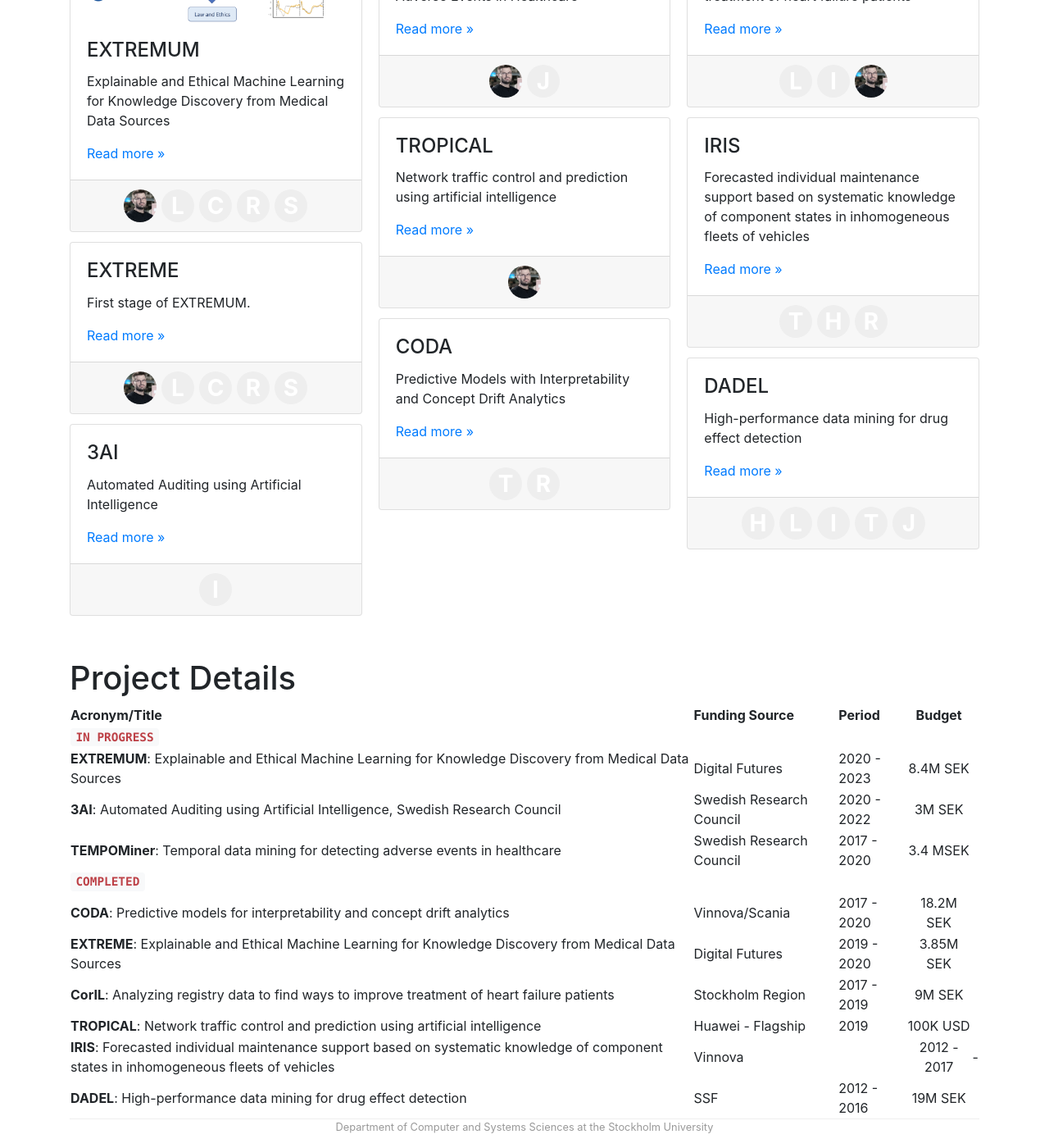
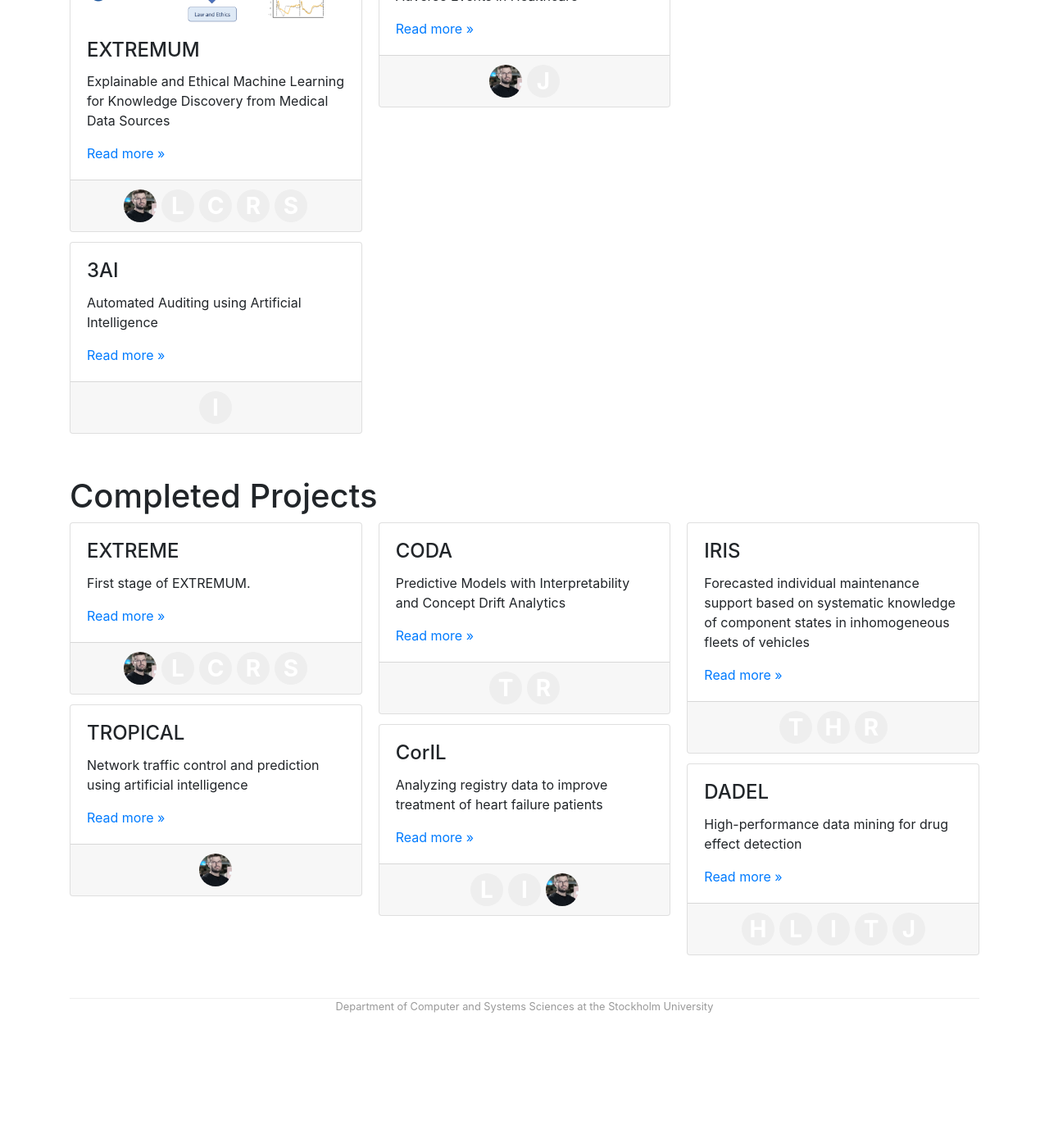
Before and after one commit to dsv-data-science/dsv-data-science.github.io, a Jekyll site: the page built from projects.md, in a window 1280 px wide and 1400 px high, scrolled down 301 px. Shown: the whole window at 82% size. Built offline with Jekyll 4.4.1, drawn with Linux system fonts in a browser that asks for light colours; after the commit the page ends 1554 px from its top, so only the background shows below that; some of the changed text lies outside the part shown.

Commit message:
Projects page updated-list commented out-separation of active and nonactive

```diff
--- a/projects.md
+++ b/projects.md
@@ -1,10 +1,23 @@
 ---
 layout: default
-title: Research Projects
+title: Ongoing Projects
 ---
-
+<br>
+<div class="card-columns">
+    {% comment %}
+    Sort the projects by date, putting those without dates last
+    {% endcomment %}
+    {% assign projects_by_date = site.projects | sort: 'last-updated', 'first' %}
+    {% assign projects_by_date = projects_by_date | reverse %}
+    {% for p in projects_by_date %}
+        {% if p.status != "inactive" %}
+            {% include project-card.html project=p %}
+        {% endif %}
+    {% endfor %}
+</div>
 
 <br>
+# Completed Projects
 
 <div class="card-columns">
     {% comment %}
@@ -13,12 +26,15 @@ title: Research Projects
     {% assign projects_by_date = site.projects | sort: 'last-updated', 'first' %}
     {% assign projects_by_date = projects_by_date | reverse %}
     {% for p in projects_by_date %}
-        {% include project-card.html project=p %}
+        {% if p.status == "inactive" %}
+            {% include project-card.html project=p %}
+        {% endif %}
     {% endfor %}
 </div>
 
 <br>
 
+{% comment %}
 # Project Details
 
 |Acronym/Title|Funding Source| Period| Budget|
@@ -34,3 +50,5 @@ title: Research Projects
 | **TROPICAL**: Network traffic control and prediction using artificial intelligence | Huawei - Flagship | 2019 | 100K USD |
 | **IRIS**: Forecasted individual maintenance support based on systematic knowledge of component states in inhomogeneous fleets of vehicles | Vinnova |  | 2012 - 2017 | - |
 | **DADEL**: High-performance data mining for drug effect detection | SSF | 2012 - 2016 | 19M SEK |
+
+{% endcomment %}
```
